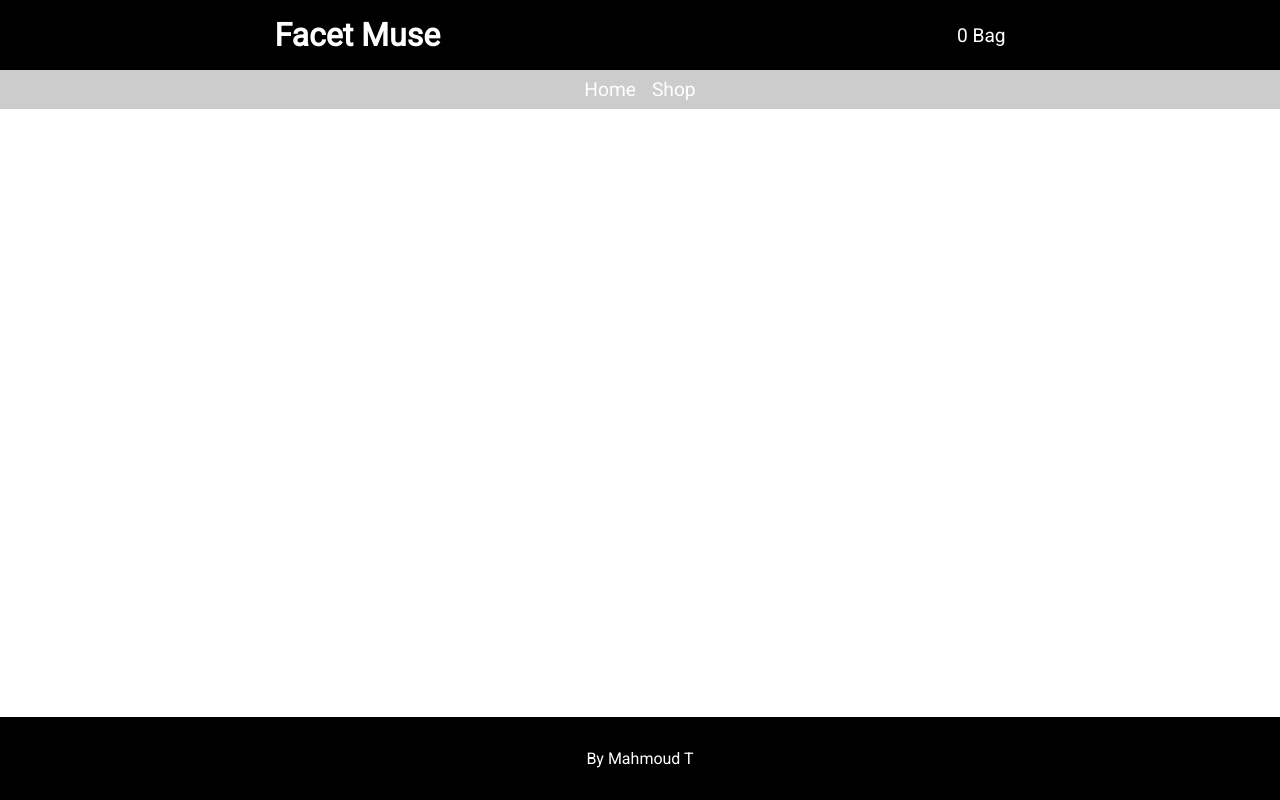
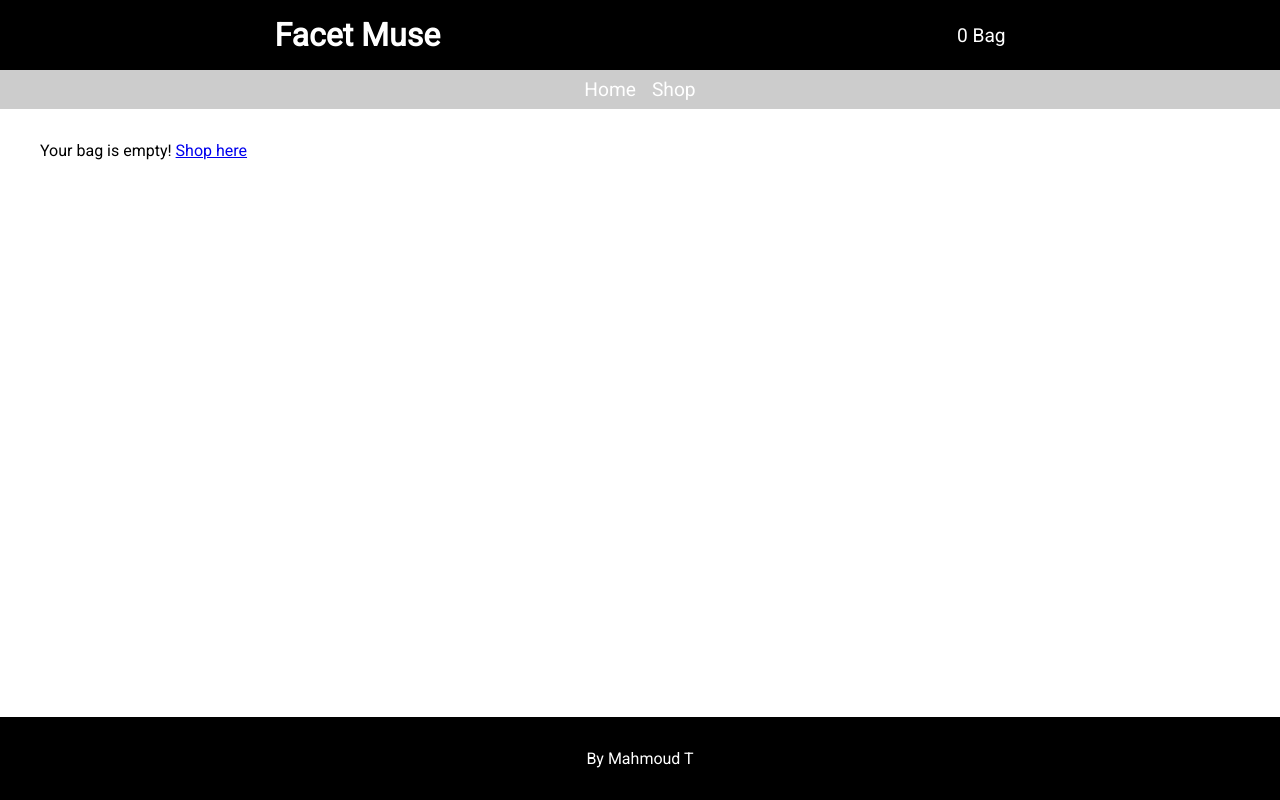
Before and after one commit to MahmoudTalass/shopping-cart, a React (Vite) app: page /bag in a window 1280 px wide. Built offline with nearby package versions, Linux system fonts and the light colour scheme.

Commit message:
If bag is empty let user know and give them link to shop route

```diff
--- a/src/Components/BagPage/BagPage.jsx
+++ b/src/Components/BagPage/BagPage.jsx
@@ -1,13 +1,21 @@
 import { useOutletContext } from "react-router-dom";
 import ProductCardInBag from "../ProductCardInBag/ProductCardInBag";
 import style from "./BagPage.module.css";
+import { Link } from "react-router-dom";
 
 export default function BagPage() {
    const { bag } = useOutletContext();
 
+   const isBagEmpty = Object.keys(bag).length === 0;
+
    return (
       <main className={style.bagContainer}>
          <div className={style.bagProductCardsContainer}>
+            {isBagEmpty && (
+               <p>
+                  Your bag is empty! <Link to="/shop">Shop here</Link>
+               </p>
+            )}
             {Object.keys(bag).map((productId) => {
                return <ProductCardInBag key={productId} {...bag[productId]} />;
             })}
```
